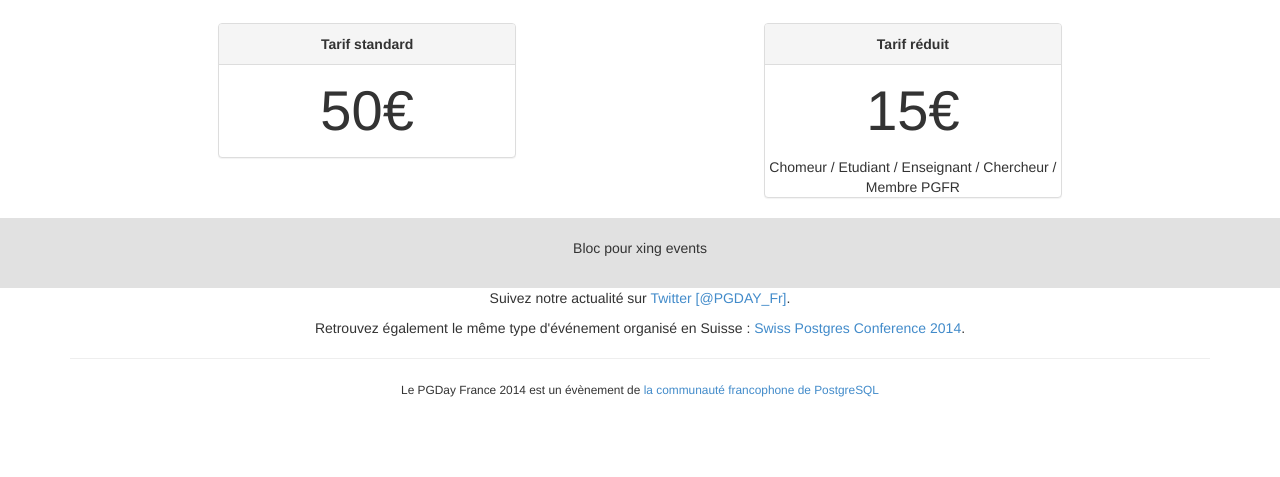
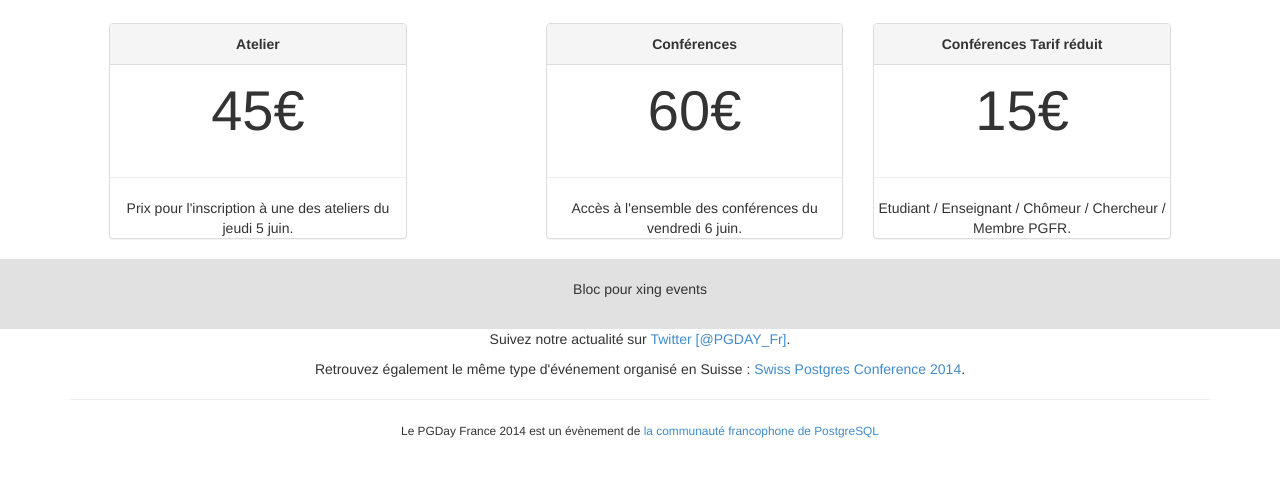
Before and after one commit to postgresqlfr/2024.pgday.fr, a Jekyll site: the page built from inscription.html, in a window 1280 px wide, cut to the strip 67-544 px from the top of the page. Built offline with Jekyll 4.4.1, drawn with Linux system fonts in a browser that asks for light colours; Markdown is read by kramdown in place of the engine named in the settings.

Commit message:
Update tarifs

```diff
--- a/inscription.html
+++ b/inscription.html
@@ -5,34 +5,57 @@ title: Inscription
 
 <br/> <br/>
 <div class="row">
-    <div class="col-sm-2"></div>
+    <div class="col-sm-1"></div>
+
     <div class="col-sm-3">
         <div class="panel panel-default text-center">
             <div class="panel-heading">
-                <strong>Tarif standard</strong>
+                <strong>Atelier</strong>
             </div>
             <div class="panel-body">
-                <h3 class="panel-title price">50€
+                <h3 class="panel-title price">45€
                 </h3>
+            </div>
+            <hr/>
+            <div>
+                Prix pour l'inscription à une des ateliers du jeudi 5 juin.
             </div>
         </div>
     </div>
-    <div class="col-sm-2"></div>
+    <div class="col-sm-1"></div>
     <div class="col-sm-3">
         <div class="panel panel-default text-center">
             <div class="panel-heading">
-                <strong>Tarif réduit</strong>
+                <strong>Conférences</strong>
+            </div>
+            <div class="panel-body">
+                <h3 class="panel-title price">60€
+                </h3>
+            </div>
+            <hr/>
+            <div>
+                Accès à l'ensemble des conférences du vendredi 6 juin.
+            </div>
+        </div>
+    </div>
+
+    <div class="col-sm-3">
+        <div class="panel panel-default text-center">
+            <div class="panel-heading">
+                <strong>Conférences Tarif réduit</strong>
             </div>
             <div class="panel-body">
                 <h3 class="panel-title price">15€
                 </h3>
             </div>
+            <hr/>
             <div>
-                Chomeur / Etudiant / Enseignant / Chercheur / Membre PGFR
+                Etudiant / Enseignant / Chômeur / Chercheur / Membre PGFR.
             </div>
         </div>
     </div>
-    <div class="col-sm-2"></div>
+    <div class="col-sm-1"></div>
+
  </div>
 
 <div class="row">
```
